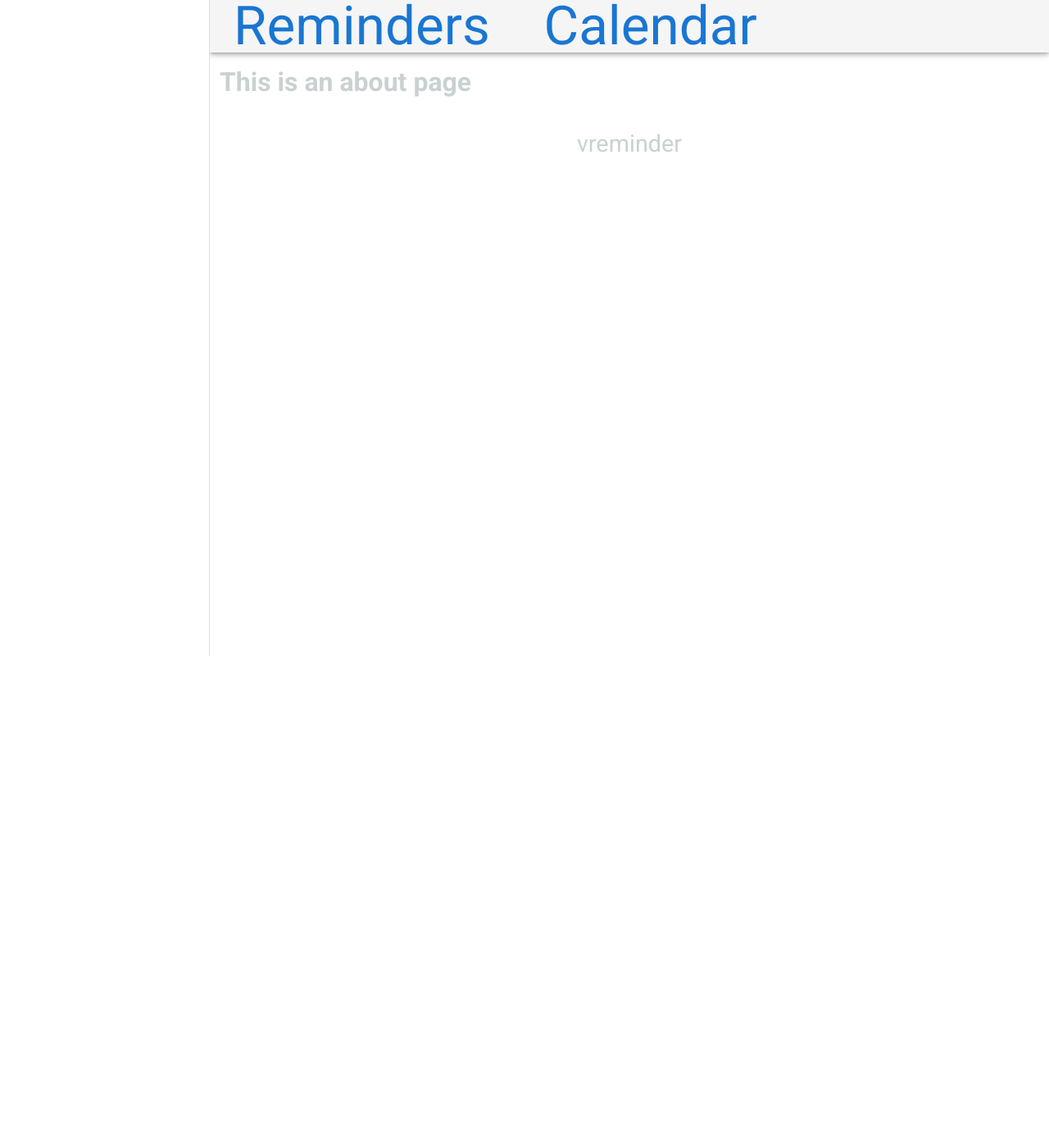
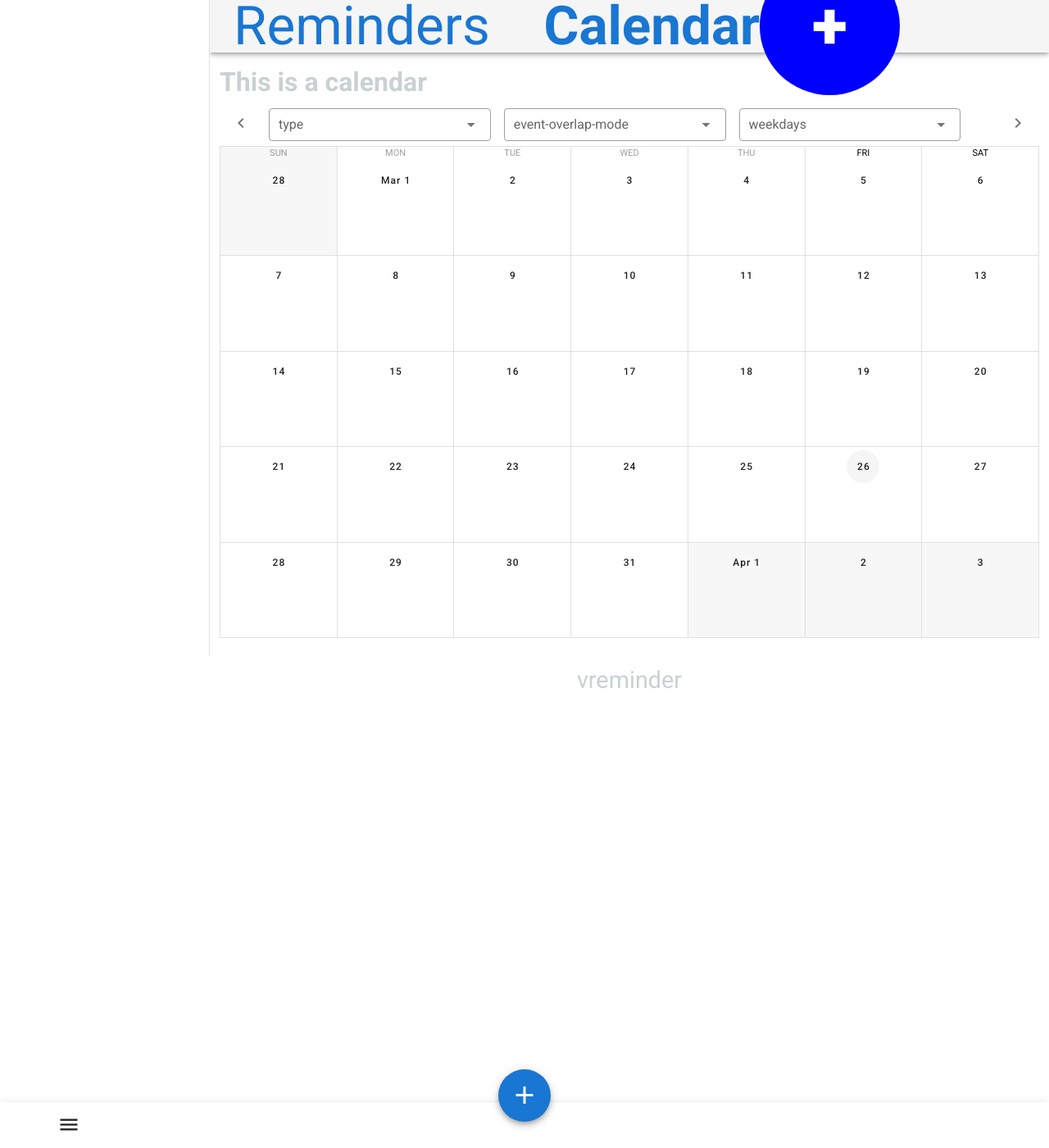
Before and after one commit to treyg/vue-calendar, a Vue app: page /about in a window 1280 px wide. Shown: the whole page at 82% size. Before the commit the page ends 1344 px from the top, so only its background shows below. Built offline with nearby package versions, Linux system fonts and the light colour scheme.

Commit message:
add bottom nav bar

```diff
--- a/src/App.vue
+++ b/src/App.vue
@@ -19,20 +19,22 @@
       <v-container fluid>
         <router-view :showAddTask="showAddTask"></router-view>
         <Footer />
-        <!-- If using vue-router -->
       </v-container>
     </v-main>
+    <BottomNav />
   </v-app>
 </template>
 
 <script>
 import Header from "./components/Header";
 import Footer from "./components/Footer";
+import BottomNav from "./components/BottomNav";
 export default {
   name: "App",
   components: {
     Header,
     Footer,
+    BottomNav,
   },
   data() {
     return {
--- /dev/null
+++ b/src/components/BottomNav.vue
@@ -0,0 +1,40 @@
+<template>
+  <div>
+    <!-- FAB for adding tasks -->
+    <v-btn absolute class="addTaskBtn" color="primary" elevation="5" fab large>
+      <v-icon large>mdi-plus</v-icon></v-btn
+    >
+
+    <v-bottom-navigation class="btm-nav" :value="activeBtn" light grow>
+      <v-app-bar-nav-icon large></v-app-bar-nav-icon>
+
+      <!-- <v-btn>
+        <v-icon large>mdi-magnify</v-icon>
+      </v-btn> -->
+    </v-bottom-navigation>
+  </div>
+</template>
+
+<script>
+export default {
+  name: "BottomNav",
+  data() {
+    return {
+      activeBtn: 0,
+    };
+  },
+};
+</script>
+
+<style scoped>
+.addTaskBtn {
+  transform: translate(-50%, -50%);
+  left: 50%;
+  bottom: 0%;
+}
+
+.btm-nav {
+  display: flex;
+  justify-content: space-between !important;
+}
+</style>
--- /dev/null
+++ b/src/components/Calendar.vue
@@ -0,0 +1,60 @@
+<template>
+  <div>
+    <h1>This is a calendar</h1>
+    <v-sheet tile height="54" class="d-flex">
+      <v-btn icon class="ma-2" @click="$refs.calendar.prev()">
+        <v-icon>mdi-chevron-left</v-icon>
+      </v-btn>
+      <v-select
+        v-model="type"
+        :items="types"
+        dense
+        outlined
+        hide-details
+        class="ma-2"
+        label="type"
+      ></v-select>
+      <v-select
+        v-model="mode"
+        :items="modes"
+        dense
+        outlined
+        hide-details
+        label="event-overlap-mode"
+        class="ma-2"
+      ></v-select>
+      <v-select
+        v-model="weekday"
+        :items="weekdays"
+        dense
+        outlined
+        hide-details
+        label="weekdays"
+        class="ma-2"
+      ></v-select>
+      <v-spacer></v-spacer>
+      <v-btn icon class="ma-2" @click="$refs.calendar.next()">
+        <v-icon>mdi-chevron-right</v-icon>
+      </v-btn>
+    </v-sheet>
+    <v-sheet height="600">
+      <v-calendar
+        ref="calendar"
+        v-model="value"
+        :weekdays="weekday"
+        :type="type"
+        :events="events"
+        :event-overlap-mode="mode"
+        :event-overlap-threshold="30"
+        :event-color="getEventColor"
+        @change="getEvents"
+      ></v-calendar>
+    </v-sheet>
+  </div>
+</template>
+
+<script>
+export default {
+  name: "Calendar",
+};
+</script>
--- a/src/components/Header.vue
+++ b/src/components/Header.vue
@@ -2,12 +2,11 @@
   <header>
     <!-- <h1>{{ title }}</h1> -->
     <router-link to="/">Reminders</router-link>
-    <router-link to="/calendar">Calendar</router-link>
+    <router-link to="/about">Calendar</router-link>
     <Button
-      v-show="homePage"
       @btn-click="$emit('toggle-add-task')"
       :text="showAddTask ? 'x' : '+'"
-      :color="showAddTask ? '#e33f34' : 'var(--button-color)'"
+      :color="showAddTask ? '#e33f34' : 'blue'"
       class="addTaskBtn"
     />
   </header>
@@ -44,6 +43,7 @@ a {
   /* color: #c9d1d2; */
   font-size: 4.1em;
   text-decoration: none;
+  color: black;
 }
 
 a:first-of-type {
--- a/src/components/Task.vue
+++ b/src/components/Task.vue
@@ -18,7 +18,7 @@
     <v-list-item-content>
       <v-list-item-title
         >{{ task.text }}
-        <v-icon color="red" small @click="$emit('delete-task', task.id)">
+        <v-icon color="red" medium @click="$emit('delete-task', task.id)">
           mdi-close
         </v-icon></v-list-item-title
       >
@@ -35,30 +35,9 @@ export default {
 };
 </script>
 <style scope>
-.fas {
-  color: #e33f34;
-  font-size: 1.2em;
-}
-.task {
-  background: var(--darkest-container);
-  margin: 0.5em;
-  margin-bottom: 2em;
-  padding: 1em 2em;
-  cursor: pointer;
-  border-bottom: var(--border);
-  /* border-radius: 0.4em; */
-}
-
-.task h3 {
+.v-list-item .v-list-item__title,
+.v-list-item .v-list-item__subtitle {
   display: flex;
-  align-items: center;
   justify-content: space-between;
-  font-size: 3.7em;
-  font-weight: 400;
-}
-
-.task p {
-  color: var(--date-color);
-  font-size: 3.1em;
 }
 </style>
--- a/src/views/About.vue
+++ b/src/views/About.vue
@@ -1,5 +1,16 @@
 <template>
-  <div class="about">
-    <h1>This is an about page</h1>
+  <div>
+    <Calendar />
   </div>
 </template>
+
+<script>
+import Calendar from "../components/Calendar";
+
+export default {
+  name: "About",
+  components: {
+    Calendar,
+  },
+};
+</script>
```
Also changed, not shown: 1 other file (tests, documents, lock files or other folders).
